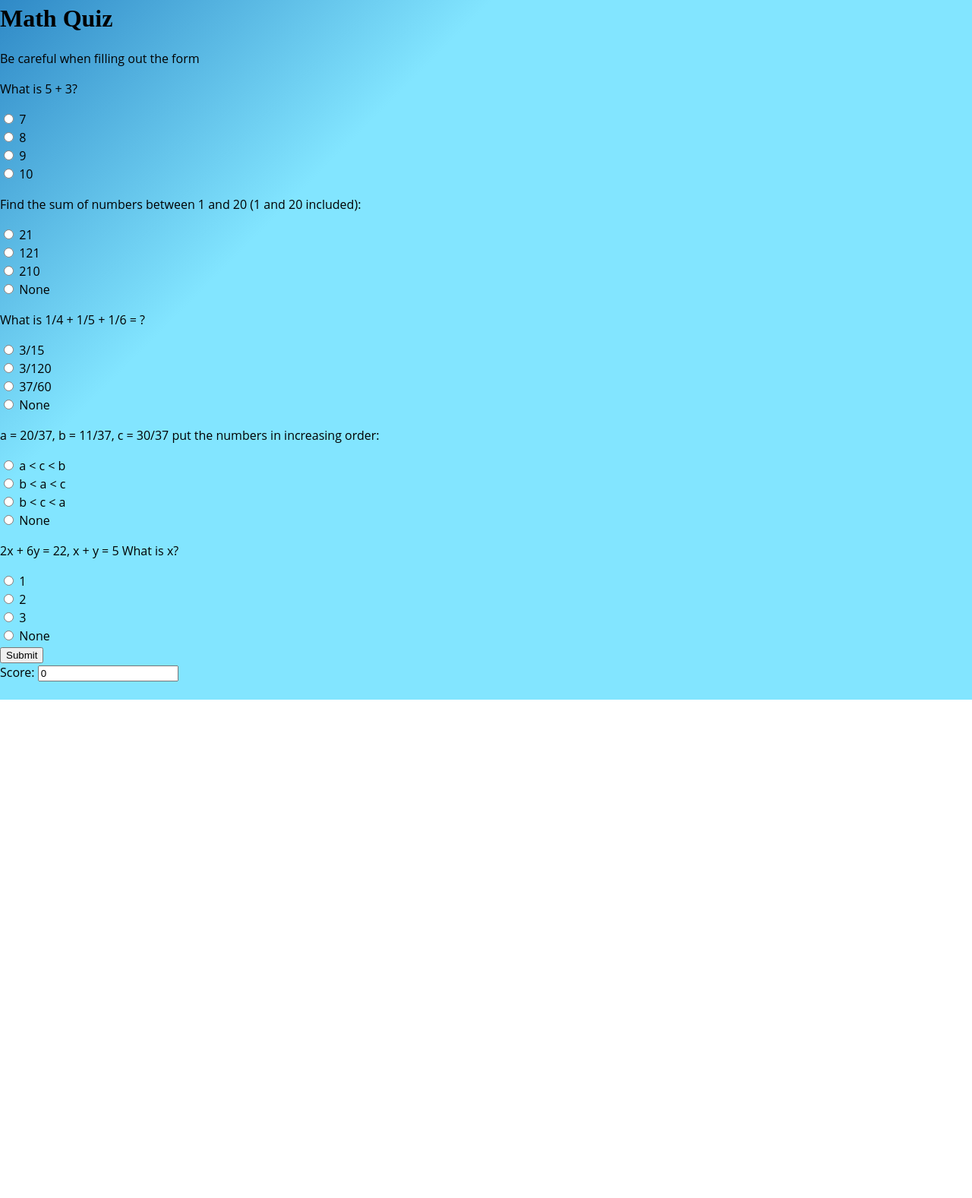
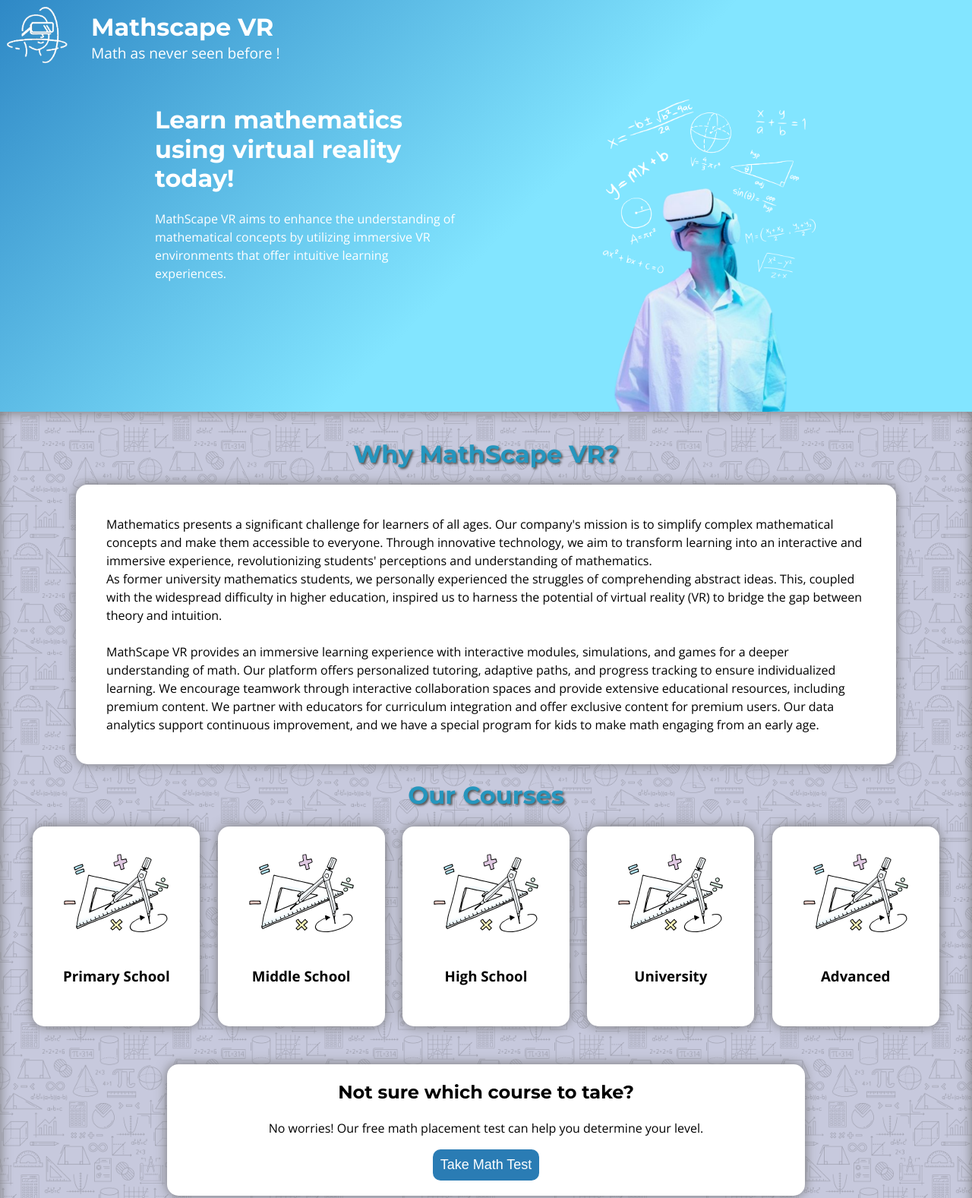
Before and after one commit to mathscape-vr/mathscape-vr.github.io, a plain HTML site: page index.html in a window 1280 px wide. Shown: the part 16-1593 px from the top of the page at 76% size. Before the commit the page ends 937 px from the top, so only its background shows below. Drawn offline with nearby package versions, Linux system fonts and the light colour scheme.

Commit message:
Revert "Add level indicator and Change question order"
This reverts commit 74d27e55642c391b778ae022c2c10006d2659bf4.

```diff
--- a/index.html
+++ b/index.html
@@ -1,60 +1,108 @@
 <!DOCTYPE html>
-<html lang="en">
+
+<html lang="en" xmlns="http://www.w3.org/1999/xhtml">
 <head>
-    <meta charset="UTF-8">
+    <meta charset="utf-8" />
+    <title>Mathscape VR</title>
     <meta name="viewport" content="width=device-width, initial-scale=1.0">
-    <title>Math Quiz</title>
     <link rel="stylesheet" href="styles.css">
+    <link rel="stylesheet" href="https://cdnjs.cloudflare.com/ajax/libs/font-awesome/6.0.0-beta3/css/all.min.css">
+    <link rel="preconnect" href="https://fonts.googleapis.com">
+    <link rel="preconnect" href="https://fonts.gstatic.com" crossorigin>
+    <link href="https://fonts.googleapis.com/css2?family=Open+Sans:ital,wght@0,300..800;1,300..800&display=swap" rel="stylesheet">
+    <link rel="preconnect" href="https://fonts.googleapis.com">
+    <link rel="preconnect" href="https://fonts.gstatic.com" crossorigin>
+    <link href="https://fonts.googleapis.com/css2?family=Montserrat:ital,wght@0,100..900;1,100..900&display=swap" rel="stylesheet">
 </head>
 <body>
-    <div class="quiz-container">
-        <h1>Math Quiz</h1>
-        <p>Be careful when filling out the form</p>
-        <form id="math-quiz">
-            <div class="question">
-                <p>What is 5 + 3?</p>
-                <label><input type="radio" name="q1" value="7"> 7</label><br>
-                <label><input type="radio" name="q1" value="8"> 8</label><br>
-                <label><input type="radio" name="q1" value="9"> 9</label><br>
-                <label><input type="radio" name="q1" value="10"> 10</label>
+    <header>
+        <a href="/index.html">
+        <img src="logo.png" alt="" class="logo">
+        </a>
+         <div>
+            <h1 class="title">Mathscape VR</h1>
+            <p class="subtitle">Math as never seen before !</p>
+        </div>
+    </header>
+
+    <div class="hero">
+        <div class="hero-title">
+        <h1>Learn mathematics using virtual reality today!</h1>
+        <p>MathScape VR aims to enhance the understanding of mathematical concepts by utilizing immersive VR environments that offer intuitive learning experiences.</p>
+        </div>
+        <img src="stock_vr.png" alt="" class="hero-img">
+    </div>
+
+    <main>
+
+        <div class="about">
+            <h1>Why MathScape VR?</h1>
+            <p class="intro">
+                Mathematics presents a significant challenge for learners of all ages. Our company's mission is to simplify complex mathematical concepts and make them accessible to everyone. Through innovative technology, we aim to transform learning into an interactive and immersive experience, revolutionizing students' perceptions and understanding of mathematics.
+                <br>
+                As former university mathematics students, we personally experienced the struggles of comprehending abstract ideas. This, coupled with the widespread difficulty in higher education, inspired us to harness the potential of virtual reality (VR) to bridge the gap between theory and intuition.
+                <br>
+                <br>
+                MathScape VR provides an immersive learning experience with interactive modules, simulations, and games for a deeper understanding of math. Our platform offers personalized tutoring, adaptive paths, and progress tracking to ensure individualized learning. We encourage teamwork through interactive collaboration spaces and provide extensive educational resources, including premium content. We partner with educators for curriculum integration and offer exclusive content for premium users. Our data analytics support continuous improvement, and we have a special program for kids to make math engaging from an early age.            </p>
+        </div>
+
+        <h1>Our Courses</h1>
+        <div class="courses">
+            <div class="course-card">
+                <img src="course.png" alt="" class="course-img">
+                <h3>Primary School</h3>
+                <p></p>
             </div>
-            <div class="question">
-                <p>Find the sum of numbers between 1 and 20 (1 and 20 included):</p>
-                <label><input type="radio" name="q2" value="21"> 21</label><br>
-                <label><input type="radio" name="q2" value="121"> 121</label><br>
-                <label><input type="radio" name="q2" value="210"> 210</label><br>
-                <label><input type="radio" name="q2" value="none"> None</label>
+
+            <div class="course-card">
+                <img src="course.png" alt="" class="course-img">
+                <h3>Middle School</h3>
+                <p></p>
             </div>
-            <div class="question">
-                <p>What is 1/4 + 1/5 + 1/6 = ?</p>
-                <label><input type="radio" name="q3" value="3/15"> 3/15</label><br>
-                <label><input type="radio" name="q3" value="3/120"> 3/120</label><br>
-                <label><input type="radio" name="q3" value="37/60"> 37/60</label><br>
-                <label><input type="radio" name="q3" value="none"> None</label>
+
+            <div class="course-card">
+                <img src="course.png" alt="" class="course-img">
+                <h3>High School</h3>
+                <p></p>
             </div>
-            <div class="question">
-                <p>a = 20/37, b = 11/37, c = 30/37 put the numbers in increasing order:</p>
-                <label><input type="radio" name="q4" value="a < c < b"> a < c < b</label><br>
-                <label><input type="radio" name="q4" value="b < a < c"> b < a < c</label><br>
-                <label><input type="radio" name="q4" value="b < c < a"> b < c < a</label><br>
-                <label><input type="radio" name="q4" value="none"> None</label>
+
+            <div class="course-card">
+                <img src="course.png" alt="" class="course-img">
+                <h3>University</h3>
+                <p></p>
             </div>
-            <div class="question">
-                <p>2x + 6y = 22, x + y = 5 What is x?</p>
-                <label><input type="radio" name="q5" value="1"> 1</label><br>
-                <label><input type="radio" name="q5" value="2"> 2</label><br>
-                <label><input type="radio" name="q5" value="3"> 3</label><br>
-                <label><input type="radio" name="q5" value="none"> None</label>
+
+            <div class="course-card">
+                <img src="course.png" alt="" class="course-img">
+                <h3>Advanced</h3>
+                <p></p>
             </div>
-            <button type="button" onclick="checkAnswers()">Submit</button>
-        </form>
-        <div id="score-container">
-            <label for="score">Score:</label>
-            <input type="text" id="score" readonly value="0">
         </div>
-        <br>
-        <div id="level-container"></div>
-    </div>
-    <script src="script.js"></script>
+
+        <div class="test-prompt">
+            <h2>Not sure which course to take?</h2>
+            <p>No worries! Our free math placement test can help you determine your level.</p>
+            <button class="test-btn" onclick="location.href='Quiz/index.html'" type="button">Take Math Test</button>
+        </div>
+
+
+    </main>
+
+    <footer>
+        <div class="footer-container">
+            <div class="footer-left">
+                <h1 class="footer-item">About Us</h1>
+                <p class="footer-item"><i class="fa-solid fa-location-dot"></i> Sidi Abdellah Scientific Pole, Algiers, Algeria</p>
+                <p class="footer-item"><i class="fa-brands fa-instagram"></i> <a href="https://www.instagram.com/math._scapevr">Mathscape VR on Instagram</a></p>
+                <p class="footer-item"><i class="fa-brands fa-facebook-f"></i> <a href="https://www.facebook.com/profile.php?id=61560068546777">Mathscape VR on Facebook</a></p>
+                <p class="footer-item"><i class="fa-regular fa-envelope"></i> <a href="mailto:mathscape.vr@gmail.com">mathscape.vr@gmail.com</a></p>
+            </div>
+
+            <div class="footer-right">
+                <img src="NHSM_logo.webp" alt="" class="nhsmlogo">
+            </div>
+        </div>
+    </footer>
+
 </body>
 </html>
--- a/script.js
+++ /dev/null
@@ -1,47 +0,0 @@
-function checkAnswers() {
-    const quiz = document.forms['math-quiz'];
-    let score = 0;
-
-    const answers = {
-        q1: '8',        // Answer for "What is 5 + 3?"
-        q2: '210',      // Answer for "Find the sum of numbers between 1 and 20"
-        q3: '37/60',    // Answer for "What is 1/4 + 1/5 + 1/6"
-        q4: 'b < a < c', // Answer for "a = 20/37, b = 11/37, c = 30/37"
-        q5: '1'         // Answer for "2x + 6y = 22, x + y = 5 What is x?"
-    };
-
-    for (let question in answers) {
-        const selected = quiz[question].value;
-        if (selected === answers[question]) {
-            score++;
-        }
-    }
-
-    document.getElementById('score').value = score;
-
-    let level;
-    switch (score) {
-        case 0:
-        case 1:
-            level = "Primary school";
-            break;
-        case 2:
-            level = "Middle school";
-            break;
-        case 3:
-            level = "High school";
-            break;
-        case 4:
-            level = "University";
-            break;
-        case 5:
-            level = "Advanced";
-            break;
-        default:
-            level = "";
-    }
-
-    const levelContainer = document.getElementById('level-container');
-    levelContainer.textContent = `Level: ${level}`;
-
-}
```
